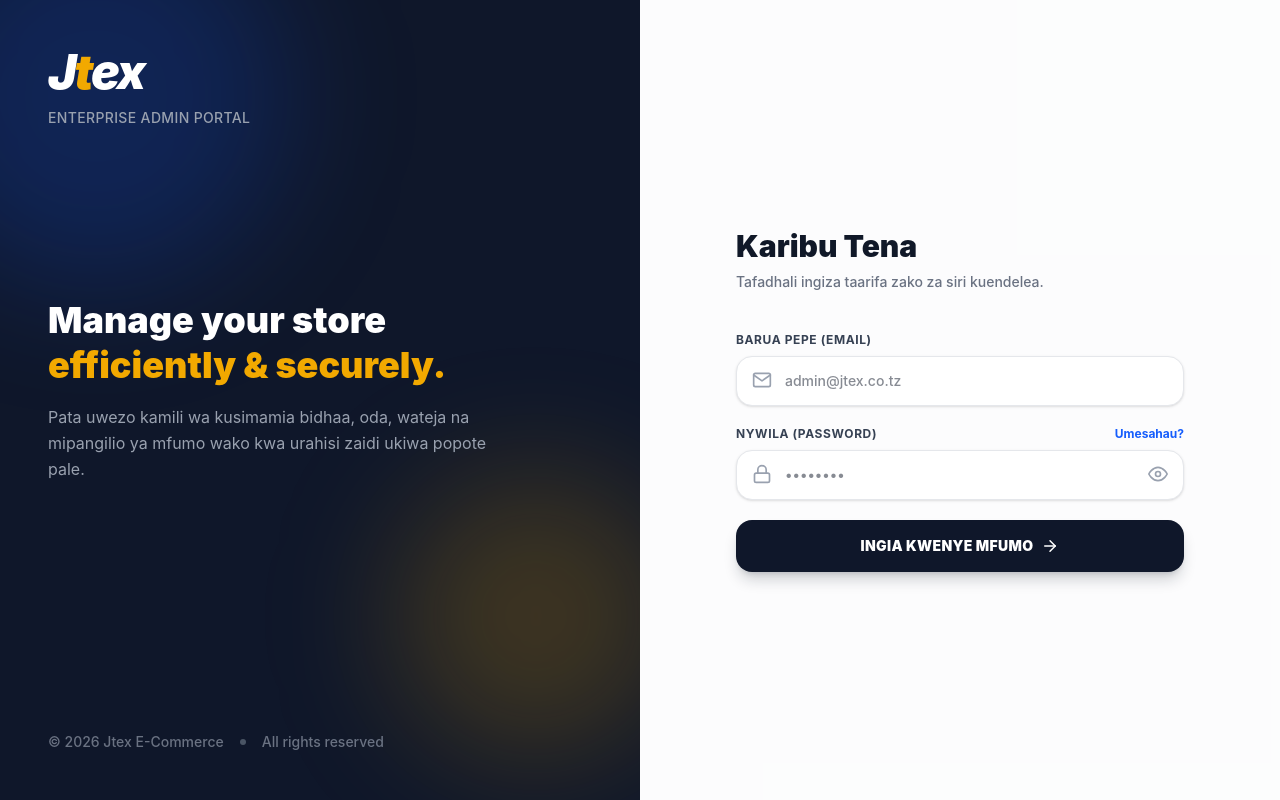
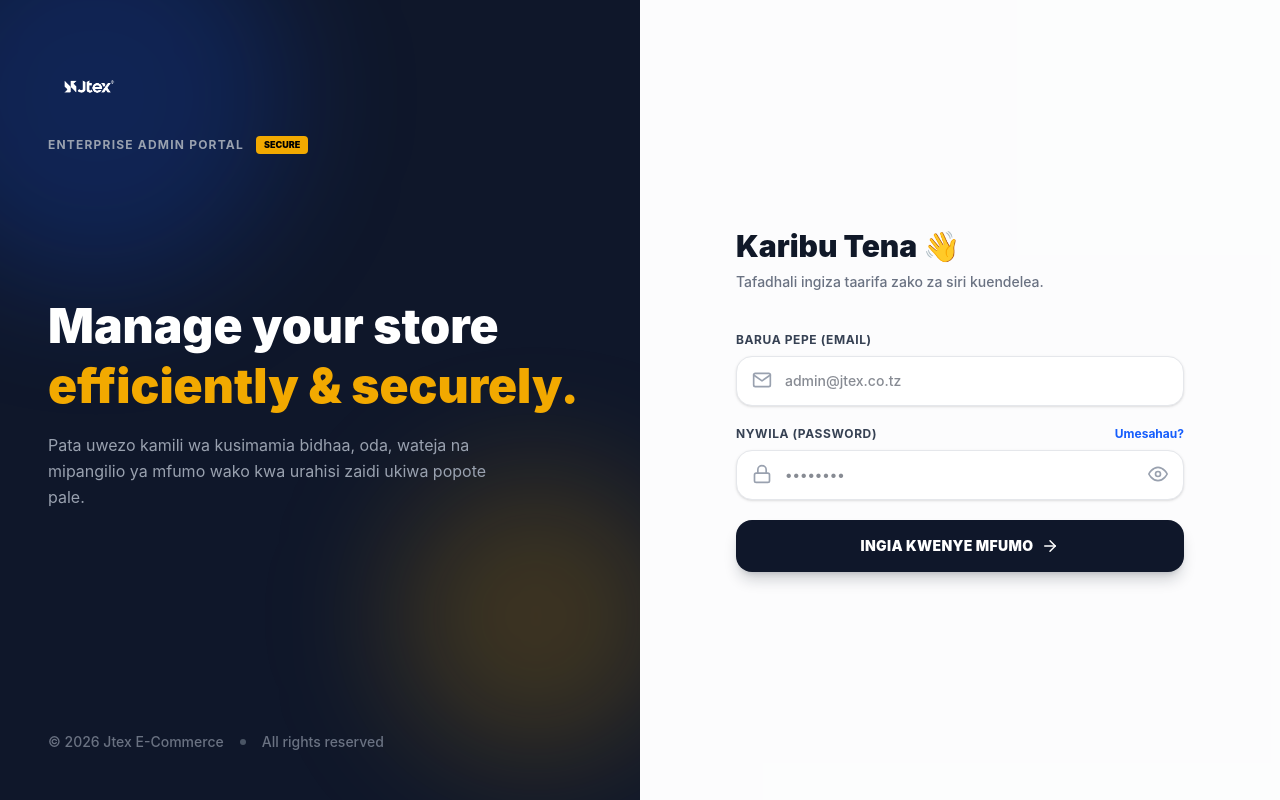
Before and after one commit to bennytech32/jtex-ecommerce, a Next.js app in the folder frontend/: page /admin/login in a window 1280 px wide. Built offline with nearby package versions, Linux system fonts and the light colour scheme.

Commit message:
Update Admin Login page to use official Jtex logo and enhance UI

```diff
--- a/frontend/app/admin/login/page.tsx
+++ b/frontend/app/admin/login/page.tsx
@@ -47,15 +47,22 @@ export default function AdminLoginPage() {
             <div className="absolute bottom-10 -right-10 w-72 h-72 bg-[#F2A900]/20 rounded-full blur-3xl"></div>
         </div>
 
-        <div className="relative z-10">
-            <div className="inline-flex text-5xl font-black italic tracking-tighter mb-2">
-                <span className="text-white">J</span><span className="text-[#F2A900]">t</span><span className="text-white">ex</span>
+        {/* LOGO MPYA - DESKTOP */}
+        <div className="relative z-10 flex flex-col items-start">
+            <img
+              src="/logo.png"
+              alt="Jtex Logo"
+              className="h-16 lg:h-20 object-contain brightness-0 invert"
+              // Tunatumia 'brightness-0 invert' kuifanya iwe nyeupe kabisa kwenye dark background
+            />
+            <div className="mt-2 inline-flex items-center">
+              <span className="text-gray-400 font-bold tracking-widest uppercase text-xs">Enterprise Admin Portal</span>
+              <span className="ml-3 bg-[#F2A900] text-black text-[9px] font-black px-2 py-0.5 rounded-sm">SECURE</span>
             </div>
-            <p className="text-gray-400 font-medium tracking-wide uppercase text-sm mt-1">Enterprise Admin Portal</p>
         </div>
 
         <div className="relative z-10 mb-20">
-            <h1 className="text-4xl font-black text-white leading-tight mb-4">
+            <h1 className="text-4xl xl:text-5xl font-black text-white leading-tight mb-4">
                 Manage your store <br/> <span className="text-[#F2A900]">efficiently & securely.</span>
             </h1>
             <p className="text-gray-400 text-base max-w-md leading-relaxed">
@@ -71,17 +78,23 @@ export default function AdminLoginPage() {
       </div>
 
       {/* RIGHT PANEL - LOGIN FORM (Full width kwenye simu, nusu kwenye PC) */}
-      <div className="w-full lg:w-1/2 flex items-center justify-center p-6 sm:p-12 bg-gray-50/50">
-        <div className="w-full max-w-md">
+      <div className="w-full lg:w-1/2 flex items-center justify-center p-6 sm:p-12 bg-gray-50/50 relative">
+
+        {/* LOGO MPYA - MOBILE ONLY */}
+        <div className="absolute top-6 left-6 lg:hidden flex items-center gap-2">
+            <img
+              src="/logo.png"
+              alt="Jtex Logo"
+              className="h-10 object-contain"
+            />
+            <span className="bg-[#0F172A] text-white text-[9px] font-black px-2 py-0.5 rounded-sm mt-1">ADMIN</span>
+        </div>
+
+        <div className="w-full max-w-md mt-10 lg:mt-0">
 
             {/* Header ya Fomu */}
             <div className="mb-10 text-center lg:text-left">
-                {/* Logo kwa ajili ya simu tu */}
-                <div className="lg:hidden inline-flex text-4xl font-black italic tracking-tighter mb-4">
-                    <span className="text-[#0F172A]">J</span><span className="text-[#F2A900]">t</span><span className="text-[#0F172A]">ex</span>
-                    <span className="text-[10px] bg-[#0F172A] text-white px-2 py-0.5 rounded-full ml-1 self-start mt-2">ADMIN</span>
-                </div>
-                <h2 className="text-2xl sm:text-3xl font-black text-gray-900 mb-2">Karibu Tena</h2>
+                <h2 className="text-3xl font-black text-gray-900 mb-2">Karibu Tena 👋</h2>
                 <p className="text-gray-500 text-sm font-medium">Tafadhali ingiza taarifa zako za siri kuendelea.</p>
             </div>
 
```
